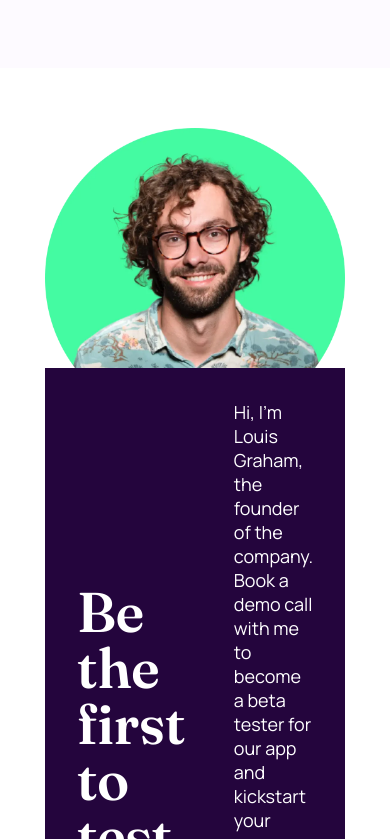
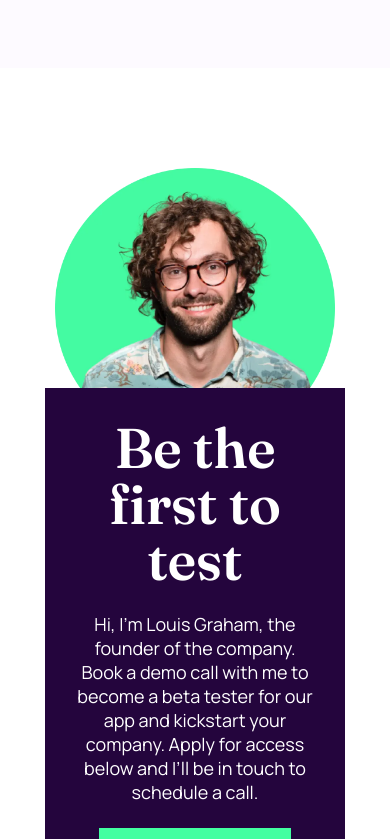
Before and after one commit to nivancheva/workit-landing-page-react, a React (Vite) app: page / in a window 390 px wide. Shown: the part 1645-2484 px from the top of the page. Built offline with nearby package versions, Linux system fonts and the light colour scheme.

Commit message:
finish mobile styling

```diff
--- a/src/App.css
+++ b/src/App.css
@@ -64,12 +64,19 @@
     background-color: var(--clr-purple);
     color: var(--clr-white);
     padding: 2rem;
+    margin-top: 2.5rem;
+}
+
+.application-founder p {
+    margin: 1rem 0;
 }
 
 .imagefounder {
     position: relative;
-    transform: translate(0, 20%);
+    transform: translate(0, 6.25rem);
     z-index: -1;
+    width: 17.5rem;
+    margin-inline: auto;
 }
 
 .footer {
@@ -114,6 +121,10 @@
         max-width: 560px;
         margin-inline: auto;
     }
+
+    .application-founder p {
+        margin: 1.5rem 0;
+    }
 }
 
 /* desktop */
@@ -145,4 +156,8 @@
     .features {
         padding-top: 16rem;
     }
+
+    .application-founder p {
+        margin: 2rem 0;
+    }
 }
--- a/src/App.jsx
+++ b/src/App.jsx
@@ -53,7 +53,7 @@ function App() {
         <div className='application'>
           <div className='container'>
             <img className='imagefounder' src={imgFounder}/>
-            <div className='application-founder grid-gap'>
+            <div className='application-founder'>
               <h2>Be the first to test</h2>
               <p>Hi, I'm Louis Graham, the founder of the company. Book a demo call with me to become a beta tester for our app and kickstart your company. Apply for access below and I’ll be in touch to schedule a call.</p>
               <button className='button button-primary'>Apply for access</button>
```
